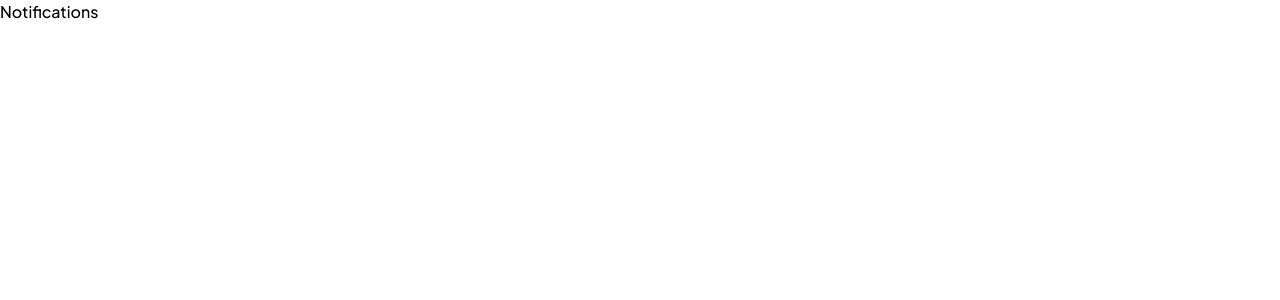
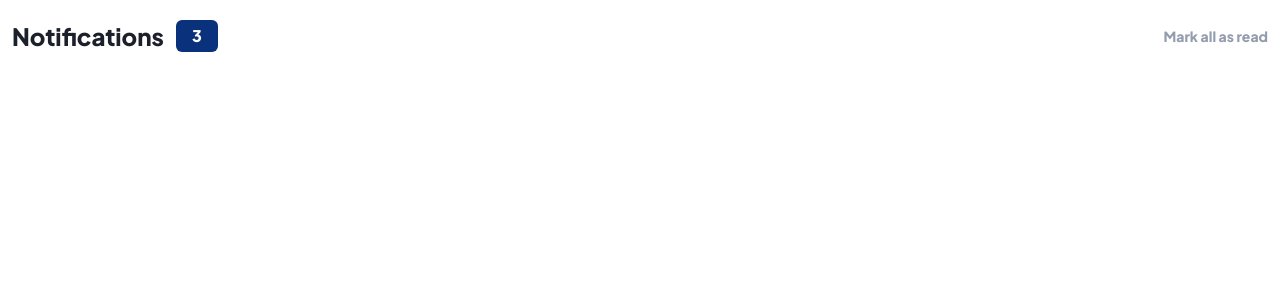
Before and after one commit to mouasit/notifications-page, a React (Create React App) app: page / in a window 1280 px wide. Shown: the top 300 px of the page. Built offline with nearby package versions, Linux system fonts and the light colour scheme.

Commit message:
add: header notifications

```diff
--- a/src/Components/Notifications.js
+++ b/src/Components/Notifications.js
@@ -2,6 +2,14 @@ import React from 'react'
 
 export default function Notifications() {
   return (
-    <div>Notifications</div>
+    <main className='py-5 px-3'>
+      <div className='flex items-center justify-between'>
+        <div className='flex items-start gap-3'>
+          <span className='font-extrabold text-veryDarkBlue text-2xl capitalize'>notifications</span>
+          <span className='bg-blue text-white font-bold px-4 py-1 rounded-md'>3</span>
+        </div>
+        <a href="/" className='font-bold text-sm text-grayishBlue'>Mark all as read</a>
+      </div>
+    </main>
   )
 }
```
